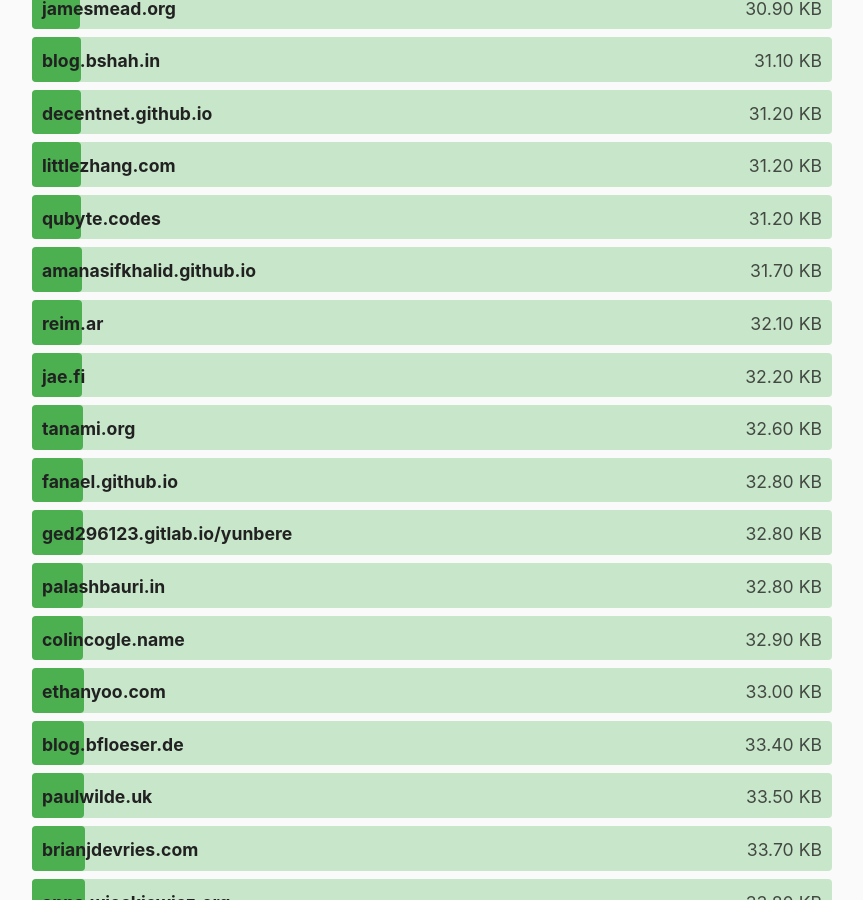
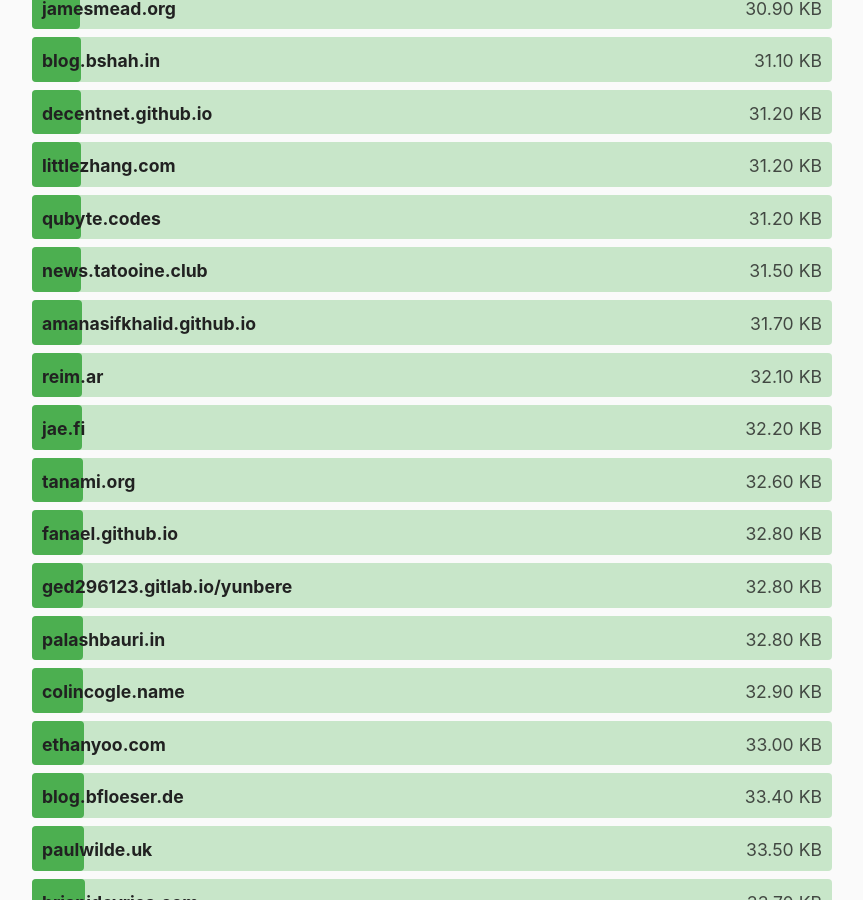
Before and after one commit to kevquirk/512kb.club, a Jekyll site: the page built from index.md, in a window 1280 px wide and 900 px high, scrolled down 10737 px. Shown: the whole window, without its empty margins (208-1071 px from the left). Built offline with Jekyll 4.4.1, drawn with Linux system fonts in a browser that asks for light colours.

Commit message:
Adds Beatroot News: Text-only
Report: https://gtmetrix.com/reports/news.tatooine.club/YbePXoWm/
Compressed Size: 12.5KB
Uncompressed Size: 31.5KB
URL: https://news.tatooine.club/

```diff
--- a/_data/sites.yml
+++ b/_data/sites.yml
@@ -3127,3 +3127,7 @@
   url: https://zwbetz.com/
   size: 67.8
   last_checked: 2022-07-20
+
+- domain: news.tatooine.club
+  url: https://news.tatooine.club
+  size: 31.5
```
